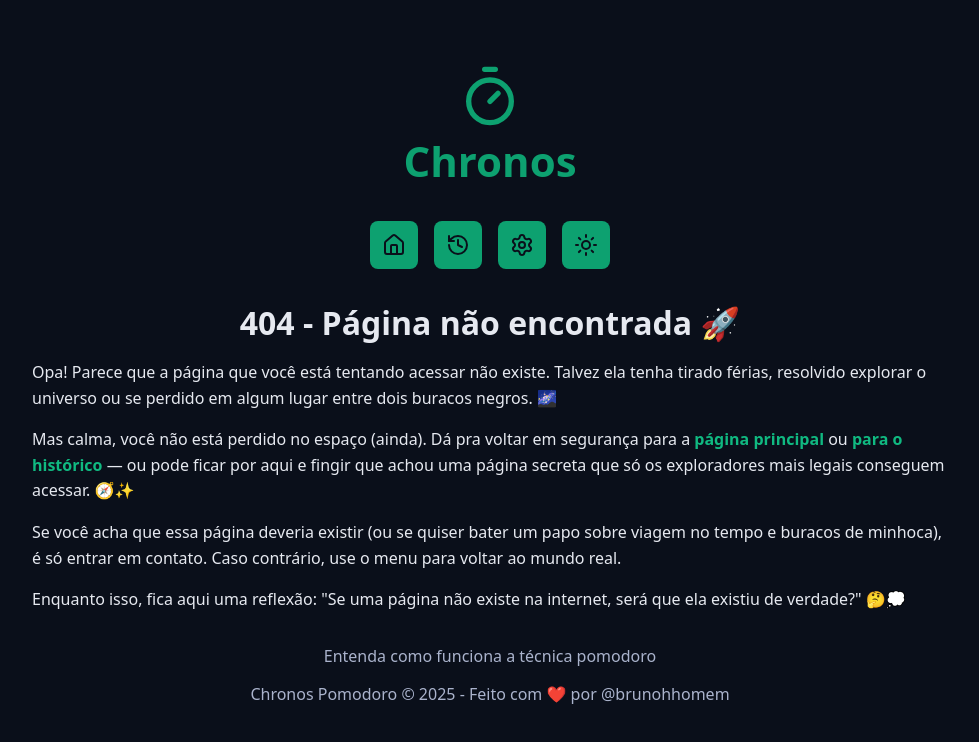
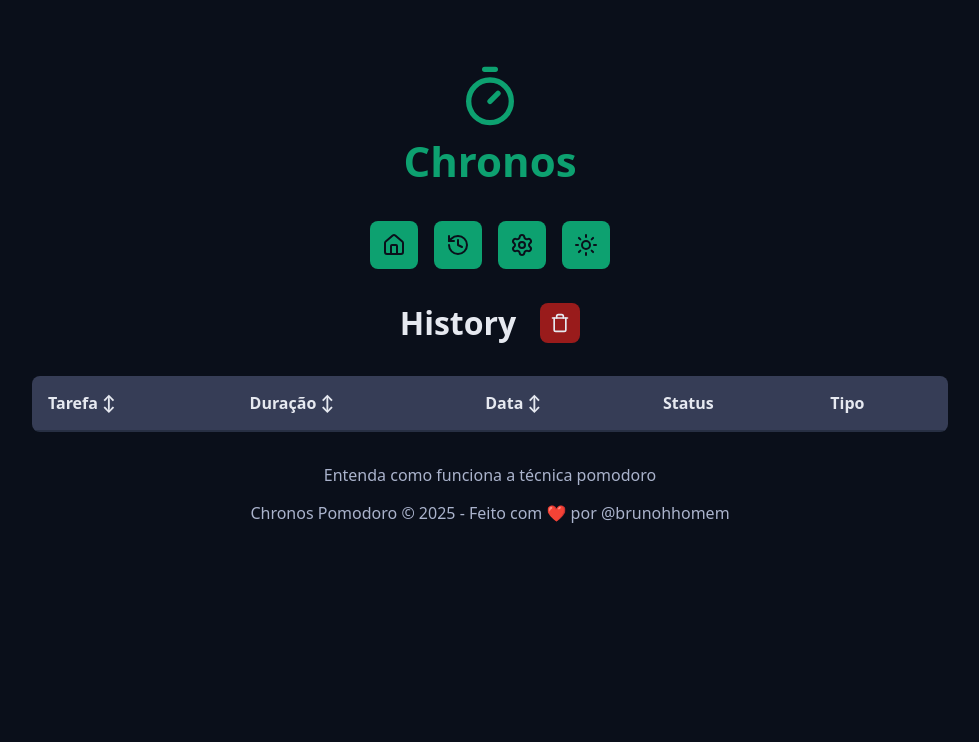
Before and after one commit to brunohhomem/chronos-pomodoro, a React (Vite) app: page /history in a window 1280 px wide. Shown: the top 742 px of the page, without its empty margins (150-1129 px from the left). Built offline with nearby package versions, Linux system fonts and the light colour scheme.

Commit message:
feat: implements history

```diff
--- a/src/components/Menu/index.tsx
+++ b/src/components/Menu/index.tsx
@@ -35,7 +35,7 @@ export function Menu() {
       <RouterLink href="/" className={styles.menuLink} aria-label='home' title='Home'>
         <HouseIcon />
       </RouterLink>
-      <RouterLink href="#" className={styles.menuLink} aria-label='histórico' title='Histórico'>
+      <RouterLink href="/history" className={styles.menuLink} aria-label='histórico' title='Histórico'>
         <HistoryIcon />
       </RouterLink>
       <RouterLink href="#" className={styles.menuLink} aria-label='configurações' title='Configurações'>
--- /dev/null
+++ b/src/pages/History/index.tsx
@@ -0,0 +1,108 @@
+import { TrashIcon } from 'lucide-react';
+import { Container } from '../../components/Container';
+import { DefaultButton } from '../../components/DefaultButton';
+import { Heading } from '../../components/Heading';
+import { MainTemplate } from '../../templates/MainTemplate';
+
+import styles from './styles.module.css';
+import { useTaskContext } from '../../contexts/TaskContext/useTaskContext';
+import { formatDate } from '../../utils/formatDate';
+import { getTaskStatus } from '../../utils/getTaskStatus';
+import { sortTasks, type SortTasksOptions } from '../../utils/sortTasks';
+import { useState } from 'react';
+
+export function History() {
+  const { state } = useTaskContext();
+  const [sortTasksOptions, setSortTaskOptions] = useState<SortTasksOptions>(
+    () => {
+      return {
+        tasks: sortTasks({ tasks: state.tasks }),
+        field: 'startDate',
+        direction: 'desc',
+      };
+    },
+  );
+
+  function handleSortTasks({ field }: Pick<SortTasksOptions, 'field'>) {
+    const newDirection = sortTasksOptions.direction === 'desc' ? 'asc' : 'desc';
+
+    setSortTaskOptions({
+      tasks: sortTasks({
+        direction: newDirection,
+        tasks: sortTasksOptions.tasks,
+        field,
+      }),
+      direction: newDirection,
+      field,
+    });
+  }
+
+  return (
+    <MainTemplate>
+      <Container>
+        <Heading>
+          <span>History</span>
+          <span className={styles.buttonContainer}>
+            <DefaultButton
+              icon={<TrashIcon />}
+              color='red'
+              aria-label='Apagar todo o histórico'
+              title='Apagar histórico'
+            />
+          </span>
+        </Heading>
+      </Container>
+
+      <Container>
+        <div className={styles.responsiveTable}>
+          <table>
+            <thead>
+              <tr>
+                <th
+                  onClick={() => handleSortTasks({ field: 'name' })}
+                  className={styles.thSort}
+                >
+                  Tarefa ↕
+                </th>
+                <th
+                  onClick={() => handleSortTasks({ field: 'duration' })}
+                  className={styles.thSort}
+                >
+                  Duração ↕
+                </th>
+                <th
+                  onClick={() => handleSortTasks({ field: 'startDate' })}
+                  className={styles.thSort}
+                >
+                  Data ↕
+                </th>
+                <th>Status</th>
+                <th>Tipo</th>
+              </tr>
+            </thead>
+
+            <tbody>
+              {sortTasksOptions.tasks.map(task => {
+                const taskTypeDictionary = {
+                  workTime: 'Foco',
+                  shortBreakTime: 'Descanso curto',
+                  longBreakTime: 'Descanso longo',
+                };
+
+                return (
+                  <tr key={task.id}>
+                    <td>{task.name}</td>
+                    <td>{task.duration}min</td>
+                    <td>{formatDate(task.startDate)}</td>
+                    <td>{getTaskStatus(task, state.activeTask)}</td>
+                    <td>{taskTypeDictionary[task.type]}</td>
+                  </tr>
+                );
+              })}
+            </tbody>
+          </table>
+        </div>
+      </Container>
+    </MainTemplate>
+  );
+}
--- /dev/null
+++ b/src/pages/History/styles.module.css
@@ -0,0 +1,46 @@
+.buttonContainer button {
+  min-width: auto;
+  margin: 0;
+  padding: 1rem;
+}
+
+.buttonContainer button svg {
+  width: 2rem;
+  height: 2rem;
+}
+
+.responsiveTable {
+  overflow-x: auto;
+  border-radius: 0.8rem;
+}
+
+.responsiveTable table {
+  width: 100%;
+  min-width: 64rem;
+  font-size: 1.6rem;
+  border-collapse: collapse;
+}
+
+.responsiveTable th {
+  background-color: var(--gray-600);
+}
+
+.responsiveTable td {
+  background-color: var(--gray-800);
+}
+
+.responsiveTable th,
+.responsiveTable td {
+  border-bottom: 0.2rem solid var(--gray-700);
+  text-align: left;
+  padding: 1.6rem;
+}
+
+.thSort {
+  cursor: pointer;
+  transition: all 0.1s ease-in-out;
+}
+
+.thSort:hover {
+  filter: brightness(80%);
+}
--- a/src/routers/MainRouter/index.tsx
+++ b/src/routers/MainRouter/index.tsx
@@ -5,6 +5,7 @@ import { NotFound } from "../../pages/NotFound";
 
 import { useLocation } from 'react-router'
 import { useEffect } from 'react'
+import { History } from "../../pages/History";
 
 function ScrollToTop() {
   const { pathname } = useLocation()
@@ -22,6 +23,7 @@ export function MainRouter() {
       <Routes>
         <Route path='/' element={<Home />} />
         <Route path='/about-pomodoro/' element={<AboutPomodoro />} />
+        <Route path='/history/' element={<History />} />
         <Route path='*' element={<NotFound />} />
       </Routes>
       <ScrollToTop />
```
